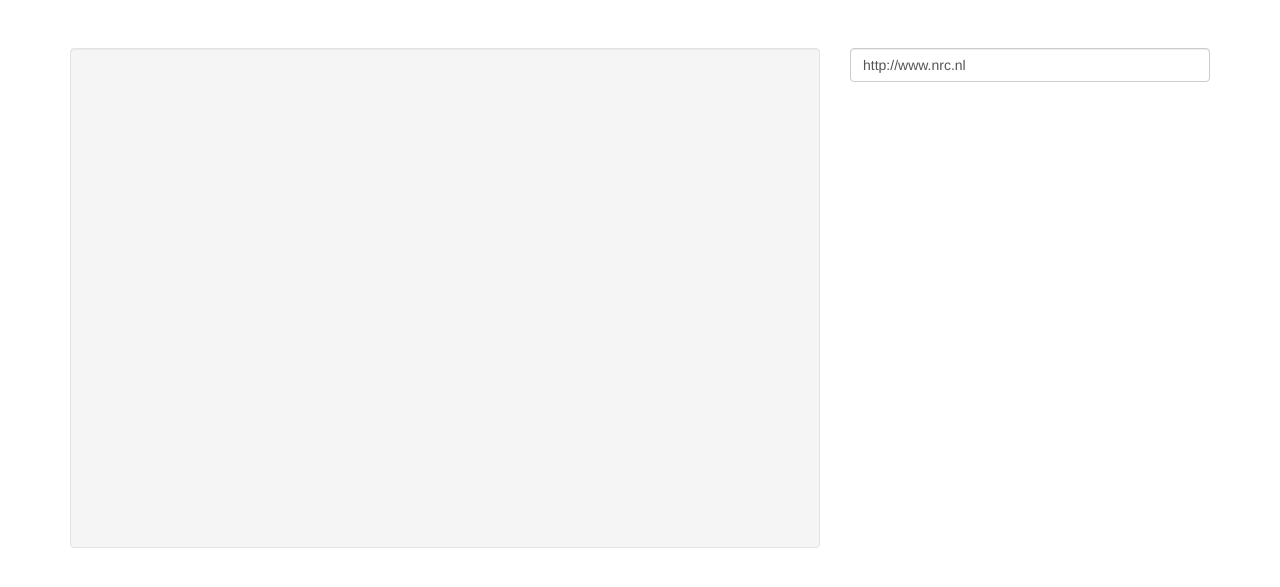
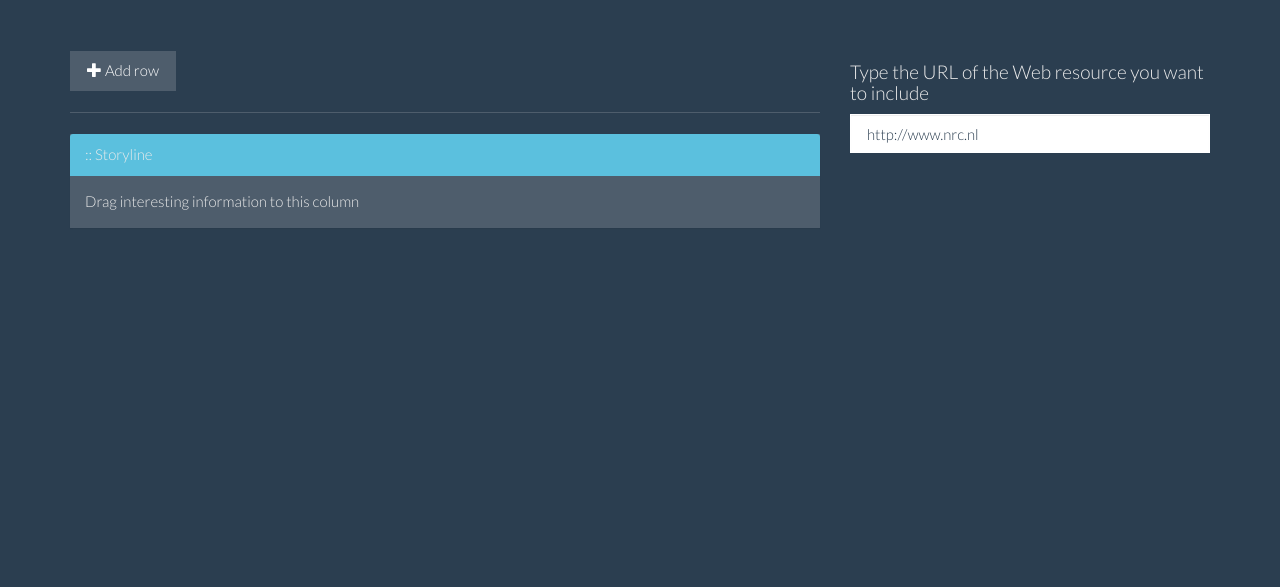
Before and after one commit to RinkeHoekstra/research-story, a Flask app: page / in a window 1280 px wide. Shown: the top 587 px of the page. Run offline with Flask 2, Linux system fonts and the light colour scheme; some libraries are stand-ins or nearby versions; some web fonts are replaced.

Commit message:
Sortable and styling

```diff
--- a/src/app/templates/base.html
+++ b/src/app/templates/base.html
@@ -18,15 +18,25 @@
     </div>
     <div class="row">
         <div class="col-md-8">
-            <div id="story" class="well" style="height: 500px;"></div>
+            <button type="button" id="add_row_button" class="btn btn-default"><span class="glyphicon glyphicon-plus"></span> Add row</button>
+            <hr/>
+            <ul id="story" class="connected list handles list-group">
+                <li draggable="true" class='panel panel-info'>
+                    <div class="panel-heading"><span class="handle">::</span> Storyline</div>
+                    <div class="panel-body">Drag interesting information to this column</div>
+                </li>
+            </ul>
         </div>
         <div class="col-md-4" id="sources">
             <div class="row">
-                <div class="col-md-12" id="previews">
+                <div class="col-md-12">
+                    <h4>Type the URL of the Web resource you want to include</h4>
                     <div class="form-group">
                         <label class="sr-only" for="url">Web address</label>
                         <input type="text" class="form-control" id="url" placeholder="Enter web address">
                     </div>
+                    <ul id="previews" class="connected list handles list-group">
+                    </ul>
                 </div>
             </div>
 
@@ -37,6 +47,7 @@
 
 {% block styles %}
     {{ super() }}
+    <link href="{{ url_for('.static', filename='css/bootstrap.min.css') }}" rel="stylesheet"></link>
     <link href="{{ url_for('.static', filename='css/jquery.urlive.css') }}" rel="stylesheet"></link>
     <link href="{{ url_for('.static', filename='css/style.css') }}" rel="stylesheet"></link>
 {% endblock %}
@@ -44,6 +55,8 @@
 {% block scripts %}
     {{ super() }}
     <script src="//code.jquery.com/ui/1.10.4/jquery-ui.js"></script>
+    <script type="text/javascript" src="{{ url_for('.static', filename='js/jquery.sortable.min.js') }}"></script>
+    <script type="text/javascript" src="{{ url_for('.static', filename='js/uuid.js') }}"></script>
     <script type="text/javascript" src="{{ url_for('.static', filename='js/markdown.min.js') }}"></script>
     <script type="text/javascript" src="{{ url_for('.static', filename='js/jquery.urlive.js') }}"></script>
     <script type="text/javascript" src="//cdnjs.cloudflare.com/ajax/libs/socket.io/0.9.16/socket.io.min.js"></script>
```
